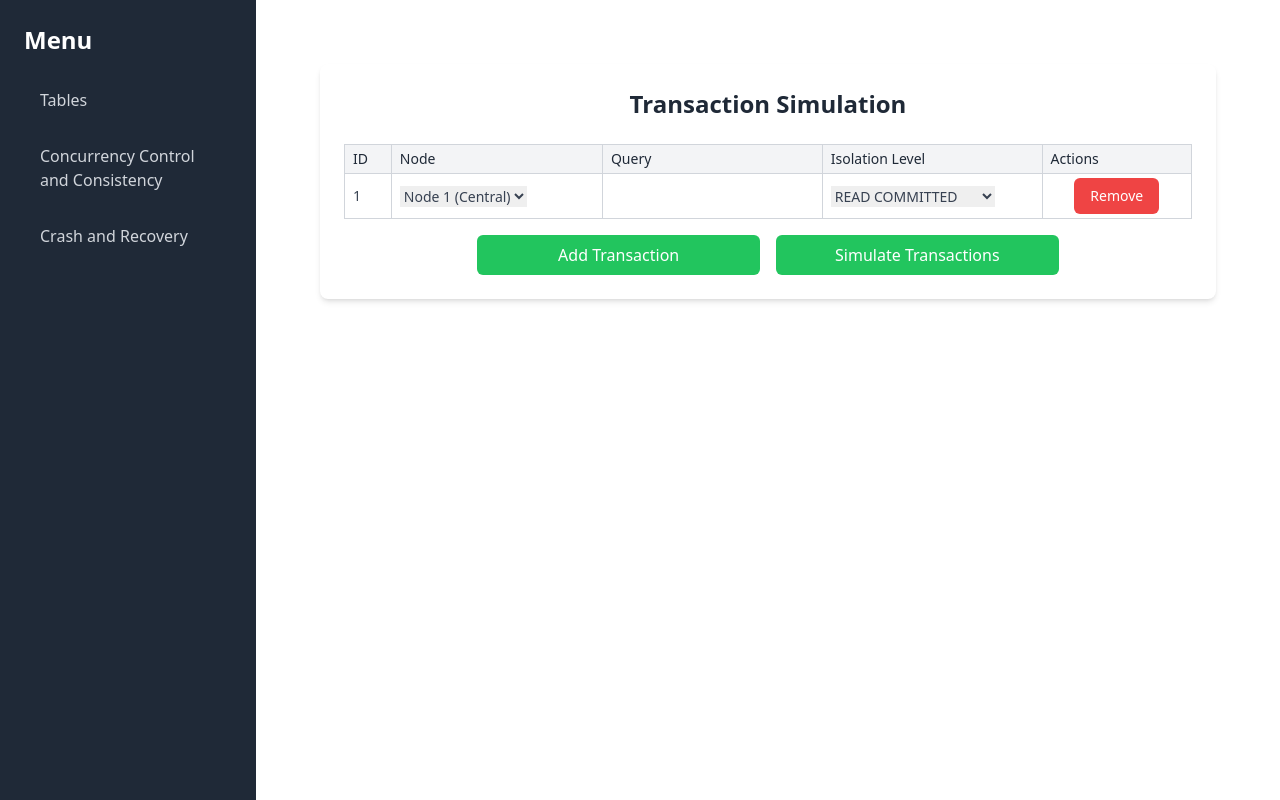
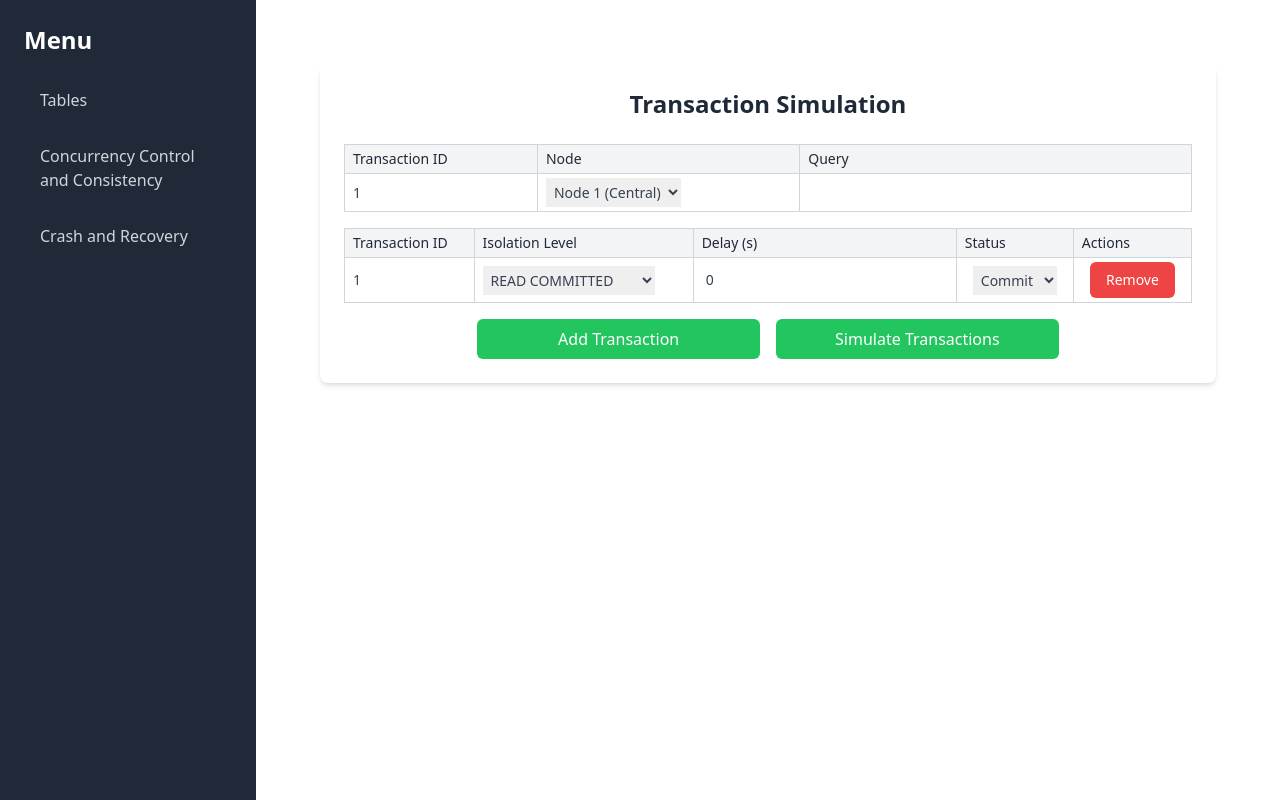
Before and after one commit to chizkuhhh/stadvdb-mco2-final, a React (Create React App) app in the folder stadvdb-mco2-app2/frontend/: page /concurrency-control in a window 1280 px wide. Built offline with nearby package versions, Linux system fonts and the light colour scheme.

Commit message:
everything should be working na

```diff
--- a/stadvdb-mco2-app2/frontend/src/pages/ConcurrencyControl.js
+++ b/stadvdb-mco2-app2/frontend/src/pages/ConcurrencyControl.js
@@ -2,14 +2,14 @@ import React, { useState } from "react";
 
 const ConcurrencyControl = () => {
     const [transactions, setTransactions] = useState([
-        {id: 1, node: 'node1', query: '', isolation: 'READ COMMITTED'},
+        {id: 1, node: 'node1', query: '', isolation: 'READ COMMITTED', status: 'COMMIT', delay: 0},
     ]);
     const [simulationResults, setSimulationResults] = useState([]);
 
     const handleAddTransaction = () => {
         setTransactions((prev) => [
             ...prev,
-            {id: prev.length + 1, node: 'node1', query:'', isolation: 'READ COMMITTED'},
+            {id: prev.length + 1, node: 'node1', query:'', isolation: 'READ COMMITTED', status: 'COMMIT', delay: 0},
         ]);
     };
 
@@ -19,7 +19,7 @@ const ConcurrencyControl = () => {
 
     const handleTransactionChange = (id, field, value) => {
         setTransactions((prev) =>
-            prev.map((t) => (t.id === id ? { ...t, [field]: value} : t))
+            prev.map((t) => (t.id === id ? { ...t, [field]: value } : t))
         );
     };
 
@@ -42,14 +42,13 @@ const ConcurrencyControl = () => {
         } catch (error) {
             console.error("Error during simulation:", error);
         }
-    }
+    };
 
     const renderResultTable = (resultData) => {
-        // Render the result as a nested table
         if (Array.isArray(resultData) && resultData.length > 0) {
             const columns = Object.keys(resultData[0]);
             return (
-                <div className="overflow-x-auto mt-2"> {/* Add overflow-x-auto for horizontal scrolling */}
+                <div className="overflow-x-auto mt-2">
                     <table className="min-w-full border-collapse border border-gray-300">
                         <thead>
                             <tr>
@@ -76,59 +75,93 @@ const ConcurrencyControl = () => {
         return <p>No results</p>;
     };
 
-
     return (
         <div className="max-w-4xl mx-auto p-6 bg-white shadow-md rounded-lg mt-10">
             <h1 className="text-2xl font-bold mb-6 text-center text-gray-800">
                 Transaction Simulation
             </h1>
 
+            {/* First Table: ID, Node, Query */}
             <table className="min-w-full border-collapse border border-gray-300">
                 <thead>
                     <tr>
-                <th className="border border-gray-300 px-2 py-1 bg-gray-100 text-gray-800 font-medium text-left text-sm">ID</th>
+                        <th className="border border-gray-300 px-2 py-1 bg-gray-100 text-gray-800 font-medium text-left text-sm">Transaction ID</th>
                         <th className="border border-gray-300 px-2 py-1 bg-gray-100 text-gray-800 font-medium text-left text-sm">Node</th>
                         <th className="border border-gray-300 px-2 py-1 bg-gray-100 text-gray-800 font-medium text-left text-sm">Query</th>
+                    </tr>
+                </thead>
+                <tbody>
+                    {transactions.map((t) => (
+                        <tr key={t.id}>
+                            <td className="border border-gray-300 px-2 py-1 text-gray-700 text-sm">{t.id}</td>
+                            <td className="border border-gray-300 px-2 py-1 text-gray-700 text-sm">
+                                <select
+                                    value={t.node}
+                                    onChange={(e) => handleTransactionChange(t.id, "node", e.target.value)}
+                                    className="text-sm p-1"
+                                >
+                                    <option value="node1">Node 1 (Central)</option>
+                                    <option value="node2">Node 2</option>
+                                    <option value="node3">Node 3</option>
+                                </select>
+                            </td>
+                            <td className="border border-gray-300 px-2 py-1 text-gray-700 text-sm">
+                                <input
+                                    type="text"
+                                    value={t.query}
+                                    onChange={(e) => handleTransactionChange(t.id, "query", e.target.value)}
+                                    className="w-full text-sm p-1"
+                                />
+                            </td>
+                        </tr>
+                    ))}
+                </tbody>
+            </table>
+
+            {/* Second Table: ID, Isolation Level, Delay, Status, Actions */}
+            <table className="min-w-full border-collapse border border-gray-300 mt-4">
+                <thead>
+                    <tr>
+                        <th className="border border-gray-300 px-2 py-1 bg-gray-100 text-gray-800 font-medium text-left text-sm">Transaction ID</th>
                         <th className="border border-gray-300 px-2 py-1 bg-gray-100 text-gray-800 font-medium text-left text-sm">Isolation Level</th>
+                        <th className="border border-gray-300 px-2 py-1 bg-gray-100 text-gray-800 font-medium text-left text-sm">Delay (s)</th>
+                        <th className="border border-gray-300 px-2 py-1 bg-gray-100 text-gray-800 font-medium text-left text-sm">Status</th>
                         <th className="border border-gray-300 px-2 py-1 bg-gray-100 text-gray-800 font-medium text-left text-sm">Actions</th>
                     </tr>
                 </thead>
                 <tbody>
                     {transactions.map((t) => (
                         <tr key={t.id}>
-                    <td className="border border-gray-300 px-2 py-1 text-gray-700 text-sm max-w-[150px] overflow-hidden overflow-ellipsis whitespace-nowrap">{t.id}</td>
-                    <td className="border border-gray-300 px-2 py-1 text-gray-700 text-sm max-w-[150px] overflow-hidden overflow-ellipsis whitespace-nowrap">
-                    <select
-                        value={t.node}
-                        onChange={(e) =>
-                        handleTransactionChange(t.id, "node", e.target.value)
-                        }
-                    >
-                        <option value="node1">Node 1 (Central)</option>
-                        <option value="node2">Node 2</option>
-                        <option value="node3">Node 3</option>
-                    </select>
-                    </td>
-                    <td className="border border-gray-300 px-2 py-1 text-gray-700 text-sm max-w-[150px] overflow-hidden overflow-ellipsis whitespace-nowrap">
-                    <input
-                        type="text"
-                        value={t.query}
-                        onChange={(e) =>
-                        handleTransactionChange(t.id, "query", e.target.value)
-                        }
-                    />
-                    </td>
-                    <td className="border border-gray-300 px-2 py-1 text-gray-700 text-sm max-w-[150px] overflow-hidden overflow-ellipsis whitespace-nowrap">
+                            <td className="border border-gray-300 px-2 py-1 text-gray-700 text-sm">{t.id}</td>
+                            <td className="border border-gray-300 px-2 py-1 text-gray-700 text-sm">
                                 <select
                                     value={t.isolation}
-                        onChange={(e) =>
-                        handleTransactionChange(t.id, "isolation", e.target.value)
-                        }
+                                    onChange={(e) => handleTransactionChange(t.id, "isolation", e.target.value)}
+                                    className="text-sm p-1"
                                 >
                                     <option>READ UNCOMMITTED</option>
                                     <option>READ COMMITTED</option>
                                     <option>REPEATABLE READ</option>
                                     <option>SERIALIZABLE</option>
+                                </select>
+                            </td>
+                            <td className="border border-gray-300 px-2 py-1 text-gray-700 text-sm">
+                                <input
+                                    type="number"
+                                    min="0"
+                                    value={t.delay}
+                                    onChange={(e) => handleTransactionChange(t.id, "delay", e.target.value)}
+                                    className="w-full text-sm p-1"
+                                />
+                            </td>
+                            <td className="border border-gray-300 px-2 py-1 text-gray-700 text-sm text-center">
+                                <select
+                                    value={t.status}
+                                    onChange={(e) => handleTransactionChange(t.id, "status", e.target.value)}
+                                    className="text-sm p-1"
+                                >
+                                    <option value="COMMIT">Commit</option>
+                                    <option value="ROLLBACK">Rollback</option>
                                 </select>
                             </td>
                             <td className="border border-gray-300 px-2 py-1 text-gray-700 text-sm text-center">
@@ -172,7 +205,6 @@ const ConcurrencyControl = () => {
                                 <div className="mt-2">
                                     <p><strong>Node:</strong> {result.node}</p>
                                     <p><strong>Query:</strong> {result.query}</p>
-                                    {/* Render the result as a nested table */}
                                     {renderResultTable(result.result)}
                                 </div>
                             </li>
@@ -182,6 +214,6 @@ const ConcurrencyControl = () => {
             )}
         </div>
     );
-}
+};
 
 export default ConcurrencyControl;
```
Also changed, not shown: 2 other files (tests, documents, lock files or other folders). Lines whose indentation alone changed are shown as unchanged.
